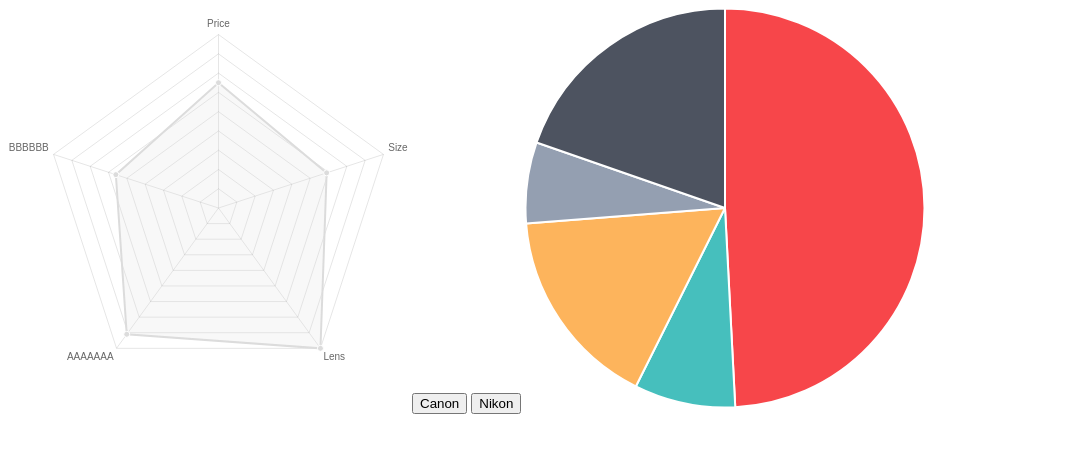
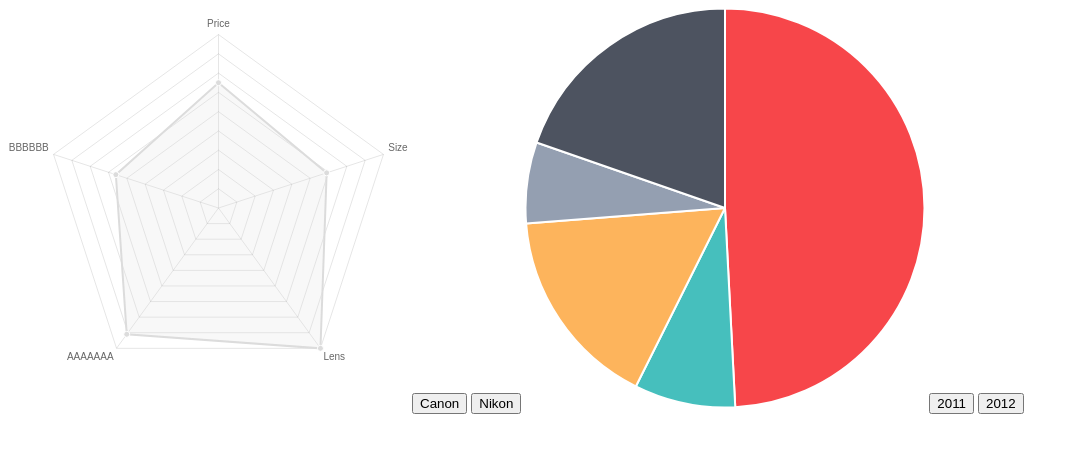
Before and after one commit to MaxKusnadi/BT2101, a plain HTML site: page index.html in a window 1280 px wide. Shown: the whole page, without its empty margins (0-1078 px from the left). Drawn offline with Linux system fonts and the light colour scheme.

Commit message:
Add Year for Pie Charts

```diff
--- a/index.html
+++ b/index.html
@@ -19,6 +19,9 @@
     <button id='nikonRadar' onclick='nikonR()'>Nikon</button>
 
     <canvas id='chart2' width='400' height='400'></canvas>
+
+    <button id='2011Pie' onclick='year1P()'>2011</button>
+    <button id='2012Pie' onclick='year2P()'>2012</button>
 
 
     <!-- <header>
--- a/main.js
+++ b/main.js
@@ -76,3 +76,23 @@ var pieData = [
 			];
 
 var myPie = new Chart(document.getElementById("chart2").getContext("2d")).Pie(pieData);
+
+function year1P(){
+	console.log("HAHA")
+	myPie.segments[0].value=20;
+	myPie.segments[1].value=30;
+	myPie.segments[2].value=40;
+	myPie.segments[3].value=50;
+	myPie.segments[4].value=60;
+	myPie.update();
+};
+
+function year2P(){
+	console.log("HAHA")
+	myPie.segments[0].value=60;
+	myPie.segments[1].value=120;
+	myPie.segments[2].value=210;
+	myPie.segments[3].value=224;
+	myPie.segments[4].value=123;
+	myPie.update();
+};
```
